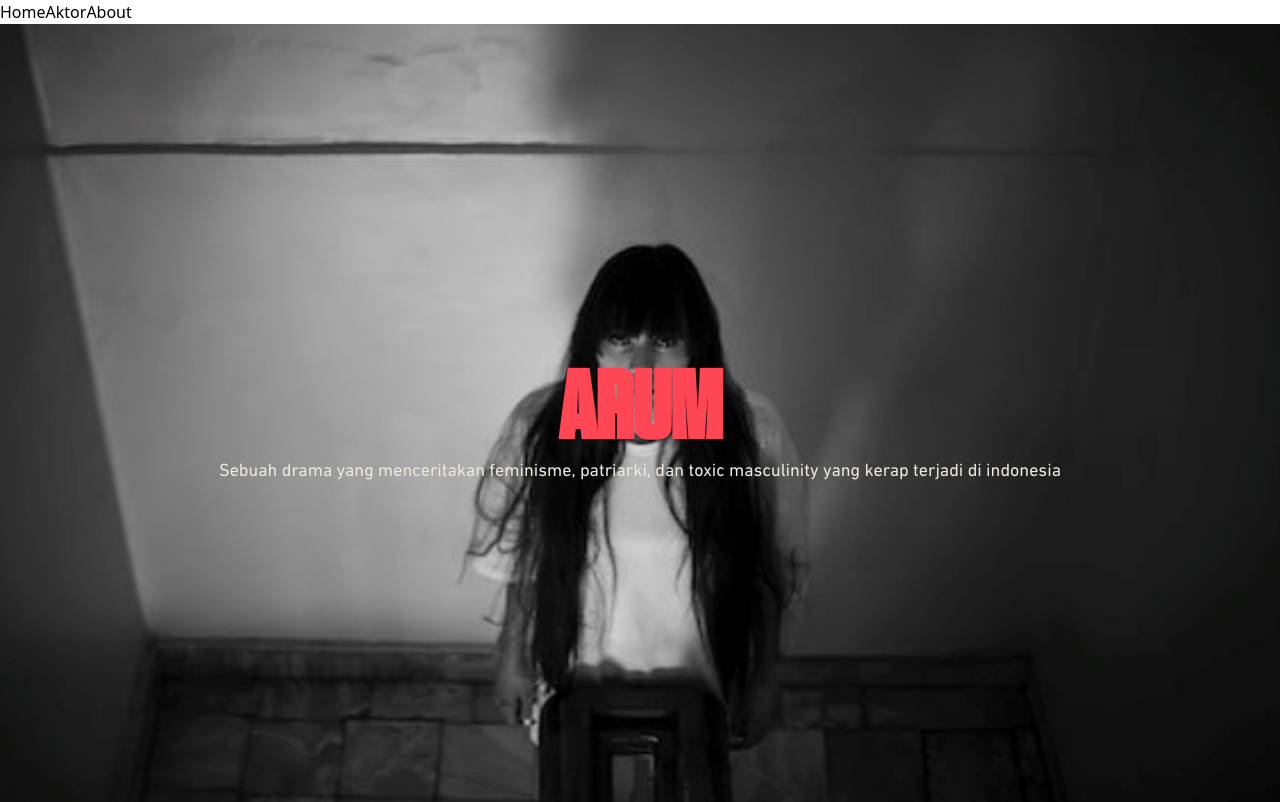
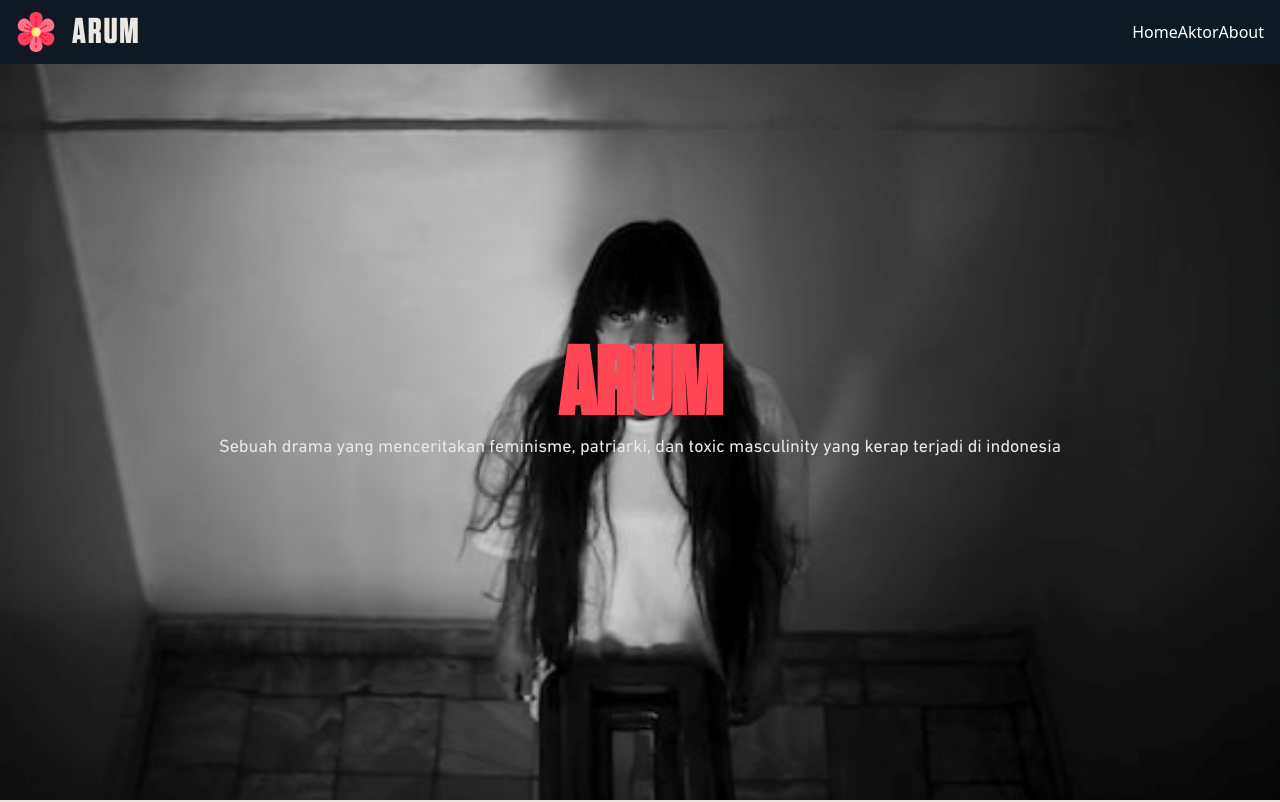
Before and after one commit to hasnat5/arum, a React (Create React App) app: page / in a window 1280 px wide. Shown: the top 802 px of the page. Built offline with nearby package versions, Linux system fonts and the light colour scheme.

Commit message:
edit navbar

```diff
--- a/src/components/Navbar.jsx
+++ b/src/components/Navbar.jsx
@@ -1,11 +1,16 @@
 import React from "react";
 import { NavLink } from "react-router-dom";
+import logo from "../asset/icon/flower.png";
 import '../index.css';
 
 const navbar = () => {
     return (
-        <nav>
-            <ul className="flex">
+        <nav className="fixed flex items-center justify-between bg-secondary h-16 px-4 z-20 w-full">
+            <div className="flex gap-4 items-center">
+                <img src={logo} className="h-10" alt="logo" />
+                <h2 className="text-third font-tungsten text-4xl tracking-wider">ARUM</h2>
+            </div>
+            <ul className="flex text-white">
                 <li><NavLink to="/">Home</NavLink></li>
                 <li><NavLink to="/actor">Aktor</NavLink></li>
                 <li><NavLink to="/about">About</NavLink></li>
```
